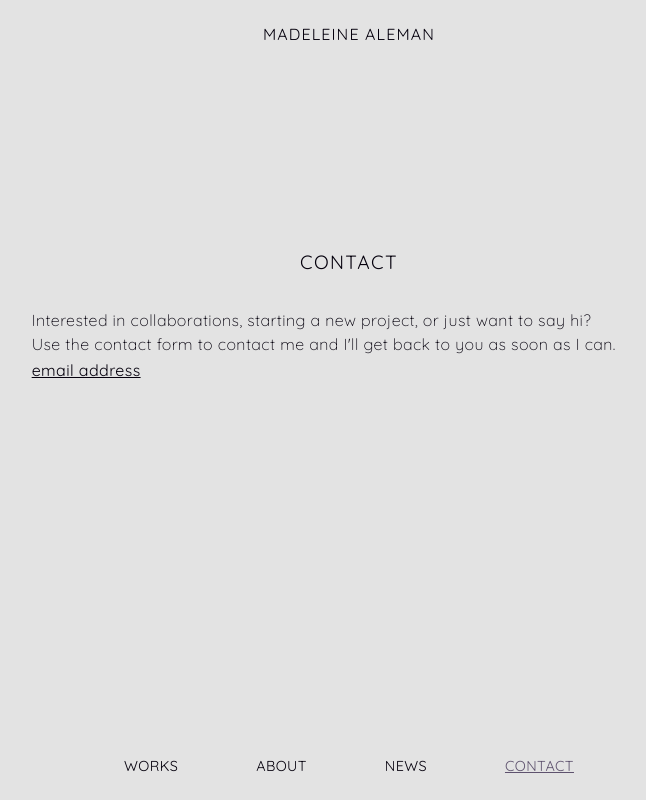
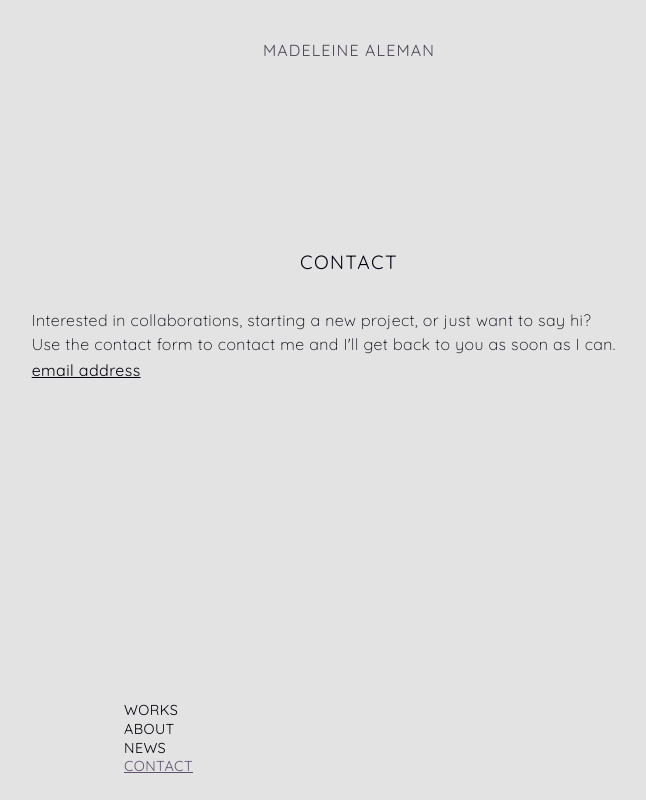
Before and after one commit to islandskan/WIP-aleman-portfolio, a Next.js app: page /contact in a window 1280 px wide. Shown: the whole page, without its empty margins (291-937 px from the left). Built offline with nearby package versions, Linux system fonts and the light colour scheme.

Commit message:
fix video texts and nav

```diff
--- a/src/pages/works/spirit-projects/project-axel.js
+++ b/src/pages/works/spirit-projects/project-axel.js
@@ -35,9 +35,9 @@ function Axel({ res }) {
                     <h2 className='projektTitle'>{title}</h2>
                 </div>
                 <p>{getProjectTxt(content)}</p>
-                <div className={styles.videoContainer}>
-                    <Video video={axelVideo} />
-                </div>
+
+                <Video video={axelVideo} />
+
                 <div className='imageContainer'>
                     <ImageCollection images={axelImages} />
                 </div>
--- a/src/pages/works/spirit-projects/project-hilma.js
+++ b/src/pages/works/spirit-projects/project-hilma.js
@@ -40,9 +40,9 @@ function Hilma({ res }) {
                     <h2 className='projektTitle'>{title}</h2>
                 </div>
                 <p>{getProjectTxt(content)}</p>
-                <div className={styles.videoContainer}>
-                    <Video video={hilmaVideo} />
-                </div>
+
+                <Video video={hilmaVideo} />
+
                 <div className='imageContainer'>
                     <ImageCollection images={hilmaImages} />
                 </div>
--- a/src/styles/globals.css
+++ b/src/styles/globals.css
@@ -4,8 +4,6 @@
 @import url('https://fonts.googleapis.com/css2?family=Quicksand:wght@300;400&display=swap');
 
 :root {
-    /* --white: #fcf7f4; */
-    /* --white: #c3c3c3; */
     --white: #e3e3e3;
     --transparentWhite: rgba(252, 247, 244, 0.95);
     --dark: #05000d;
@@ -49,6 +47,11 @@ a,
     font-weight: 400;
     transition: all 0.2s;
     cursor: pointer;
+}
+
+a:hover,
+.link:hover {
+    color: #b0aff6;
 }
 
 .btn {
@@ -111,6 +114,8 @@ p {
     text-transform: uppercase;
     letter-spacing: 0.07rem;
     user-select: none;
+    padding: 1rem 0 0 0;
+    color: var(--transparentDarker);
 }
 
 h2,
@@ -147,8 +152,8 @@ h6 {
 }
 
 .menu ul li {
-    font-size: 0.9rem;
-    line-height: 1.5;
+    font-size: 0.8rem;
+    line-height: 1.7;
     letter-spacing: 0.035rem;
     user-select: none;
 }
@@ -157,30 +162,29 @@ h6 {
 header,
 nav {
     background-color: var(--white);
-    padding: var(--padding);
     position: fixed;
-    left: 0;
-    right: 0;
+    width: 100%;
     z-index: 8;
     display: flex;
     justify-content: center;
 }
 
 header {
-    top: 0;
-    max-width: 960px;
-    margin: auto;
+    padding: var(--padding) 0;
 }
 
 nav {
     bottom: 0;
-    display: flex;
+    padding: 1rem 0 0.5rem 0;
+}
+
+.nav_container {
+    padding: 0 0 1rem 0;
 }
 
 .nav_container {
     max-width: 960px;
     width: 100%;
-    margin: auto;
     display: flex;
     align-items: center;
     justify-content: center;
@@ -188,13 +192,13 @@ nav {
 
 .menu {
     background-color: var(--white);
-    height: 100vh;
-    position: fixed;
-    top: 0;
-    right: 0;
+    /* height: 100vh; */
+    /* position: fixed; */
+    /* top: 0; */
+    /* right: 0; */
     opacity: 0;
     transition: all 0.4s ease-in-out;
-    translate: 100%;
+    /* translate: 100%; */
     display: flex;
     justify-content: center;
     align-items: center;
@@ -204,10 +208,10 @@ nav {
 }
 
 .menu ul {
-    display: flex;
+    /* display: flex;
     flex-direction: column;
     justify-content: space-between;
-    height: 250px;
+    height: 250px; */
 }
 
 .menu ul .menu__link.active {
@@ -231,7 +235,7 @@ nav {
 }
 
 .line {
-    background-color: var(--dark);
+    background-color: var(--transparentDarker);
     height: 3px;
     width: 30px;
     margin: 5px 0;
@@ -260,7 +264,6 @@ nav {
     margin: auto;
     display: grid;
     grid-template-columns: repeat(12, 1fr);
-    /* grid-template-rows: 50px auto 50px; */
 }
 
 .container {
@@ -282,21 +285,12 @@ nav {
     height: 50px;
 }
 
-/* .container::before {
-    margin-bottom: 30px;
-}
-
-.container::after {
-    margin-top: 30px;
-} */
-
 .wrapper {
     grid-column: 1 / -1;
     display: grid;
     row-gap: 30px;
     margin: 30px 0;
     display: grid;
-    grid-template-rows: 1fr auto;
 }
 
 .text-wrapper {
```
Also changed, not shown: src/components/Video.js (+5 -3 lines), src/pages/works/spirit-projects/project-emanuel.js (+3 -6 lines), src/styles/Project.module.css (+12 -6 lines).
